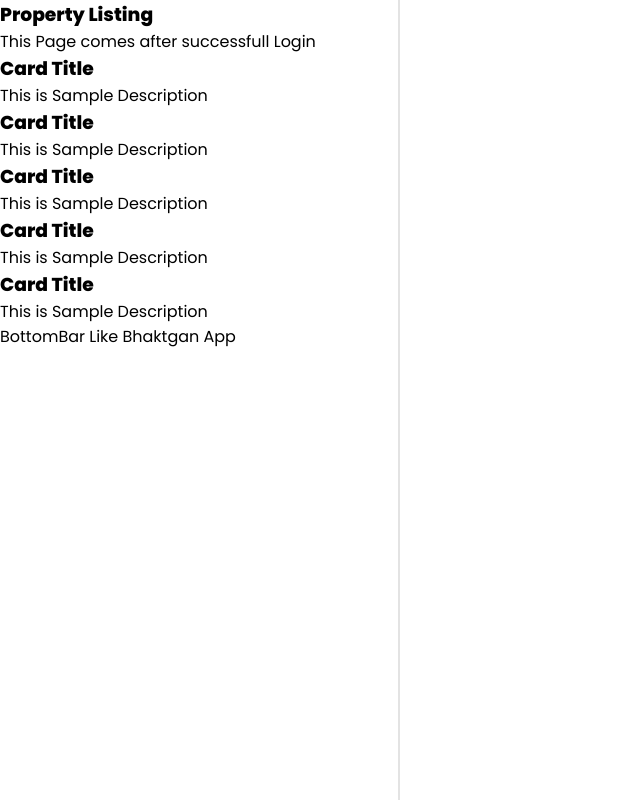
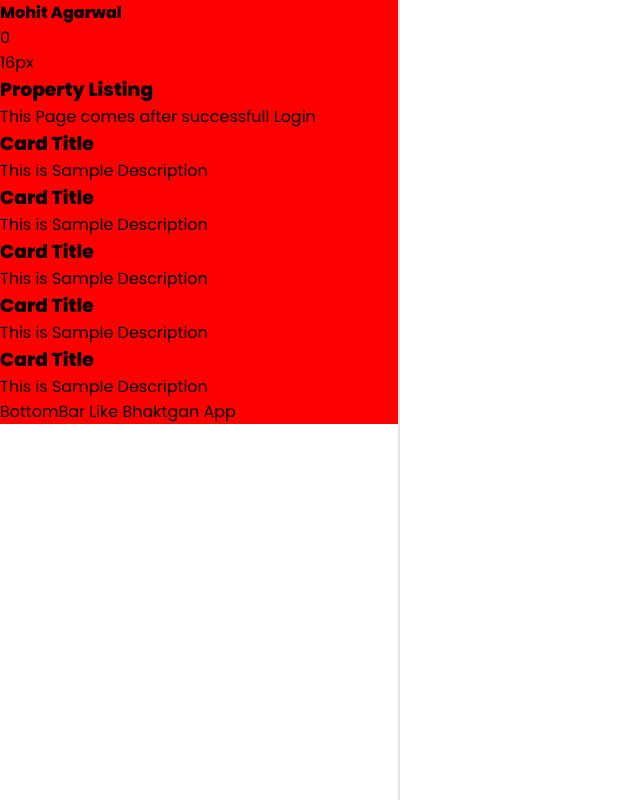
Before and after one commit to 25mohit/rent-property-project-frontend, a Next.js app: page /PropertyListing in a window 1280 px wide. Shown: the whole page, without its empty margins (0-640 px from the left). Built offline with nearby package versions, Linux system fonts and the light colour scheme.

Commit message:
Changed Done

```diff
--- /dev/null
+++ b/src/app/components/HOC/Layout/Layout.tsx
@@ -0,0 +1,81 @@
+
+'use client'
+import React, { useEffect, useLayoutEffect, useState } from 'react'
+
+interface LayoutInterface{
+    children: any
+}
+const Layout:React.FC<LayoutInterface> = ({ children }) => {
+    const [fontSize, setFontSize] = useState('16px'); // Initial font size
+
+    // useEffect(() => {
+    //   // Function to calculate font size dynamically
+    //   const calculateFontSize = () => {
+    //     // Calculate font size based on window width or any other criteria
+    //     const windowWidth = window.innerWidth;
+    //     const calculatedFontSize = `${windowWidth / 20}px`; // Adjust this calculation as needed
+    //     setFontSize(calculatedFontSize);
+    //   };
+
+    //   // Call the calculateFontSize function initially and on window resize
+    //   calculateFontSize();
+    //   window.addEventListener('resize', calculateFontSize);
+
+    //   // Cleanup event listener
+    //   return () => {
+    //     window.removeEventListener('resize', calculateFontSize);
+    //   };
+    // }, []); // Run only on component mount
+    // console.log("fontSize", fontSize)
+
+    // let windowWidthCalculated,windowHeightCalculated;
+    const [windowHeightCalculated, setWindowHeightCalculated] = useState(0)
+    const [windowWidthCalculated, setWindowWidthCalculated] = useState(0)
+
+    useLayoutEffect(() => {
+        function setRemForHTML() {
+            console.log('RU')
+            if (window.innerWidth) {
+                setWindowWidthCalculated(window.innerWidth)
+                setWindowHeightCalculated(window.innerHeight);
+             }
+             else if (document.documentElement && document.documentElement.clientWidth){
+                setWindowWidthCalculated(document.documentElement.clientWidth)
+                setWindowHeightCalculated(document.documentElement.clientHeight);
+             }
+             else if (document.body && document.body.clientWidth) {
+                setWindowWidthCalculated(document.body.clientWidth)
+                setWindowHeightCalculated(document.body.clientHeight);
+             }
+             if(windowWidthCalculated > 480)
+                {
+                    let tempWidth = Math.round(windowHeightCalculated*412/914);
+                    if(tempWidth >= 479)
+                        setWindowWidthCalculated(480);
+                    else
+                        setWindowWidthCalculated(tempWidth);
+                }
+
+            // alert('ads')
+        }
+         window.addEventListener("resize", setRemForHTML);
+        //  document.addEventListener("DOMContentLoaded", setRemForHTML);
+
+         return () => {
+            window.removeEventListener("resize", setRemForHTML);
+            // document.removeEventListener("DOMContentLoaded", setRemForHTML);
+         }
+    },[])
+
+    console.log("windowWidthCalculated", windowWidthCalculated, windowHeightCalculated)
+  return (
+    <div className='layout'>
+        <h1 style={{fontSize}}>Mohit Agarwal</h1>
+        {windowWidthCalculated} <br></br>
+        <span>{fontSize}</span>
+        {children}
+    </div>
+  )
+}
+
+export default Layout
--- a/src/app/layout.tsx
+++ b/src/app/layout.tsx
@@ -2,6 +2,8 @@ import type { Metadata } from "next";
 import { Inter } from "next/font/google";
 import "./globals.scss";
 import "./style.scss"
+// import Layout from "./components/HOC/Layout/Layout";
+import dynamic from "next/dynamic";
 
 const inter = Inter({ subsets: ["latin"] });
 
@@ -9,6 +11,7 @@ export const metadata: Metadata = {
   title: "Create Next App",
   description: "Generated by create next app",
 };
+const DynamicLayout = dynamic(() => import('./components/HOC/Layout/Layout'), { ssr: false });
 
 export default function RootLayout({
   children,
@@ -20,7 +23,9 @@ export default function RootLayout({
       <body className={inter.className} id="main-body">
         <section className="pageContent">
           <div className="leftContent">
-            {children}
+            <DynamicLayout>
+              {children}
+            </DynamicLayout>
           </div>
           <div className="rightContent">
             <div className="contentBody">
--- a/src/app/page.tsx
+++ b/src/app/page.tsx
@@ -1,5 +1,3 @@
-
-
 export default function Home() {
   return (
     <section className="">
--- a/src/app/style.scss
+++ b/src/app/style.scss
@@ -100,3 +100,6 @@ body{
 		background-color: greenyellow;
 	}
 }
+.layout{
+	background-color: red;
+}
```
